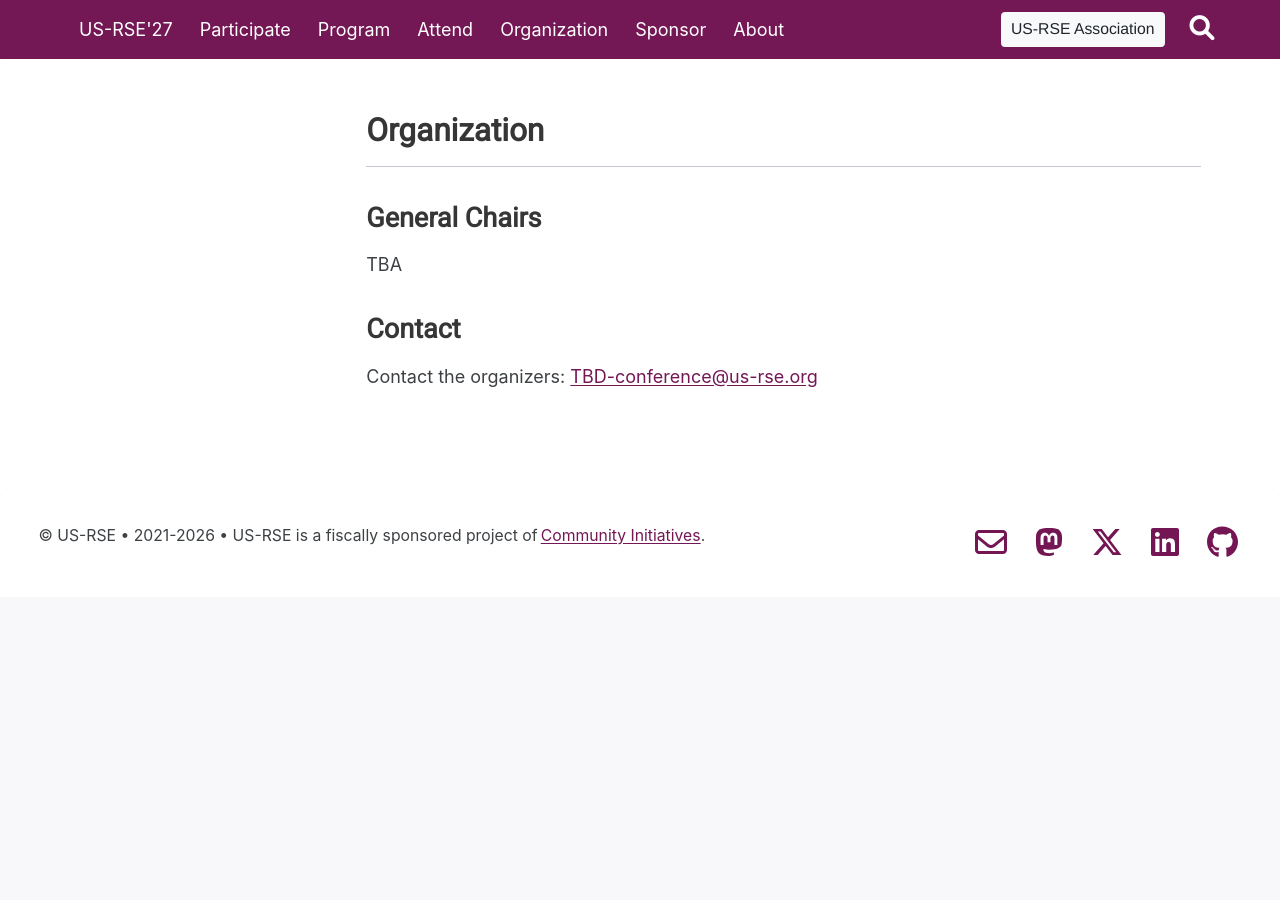
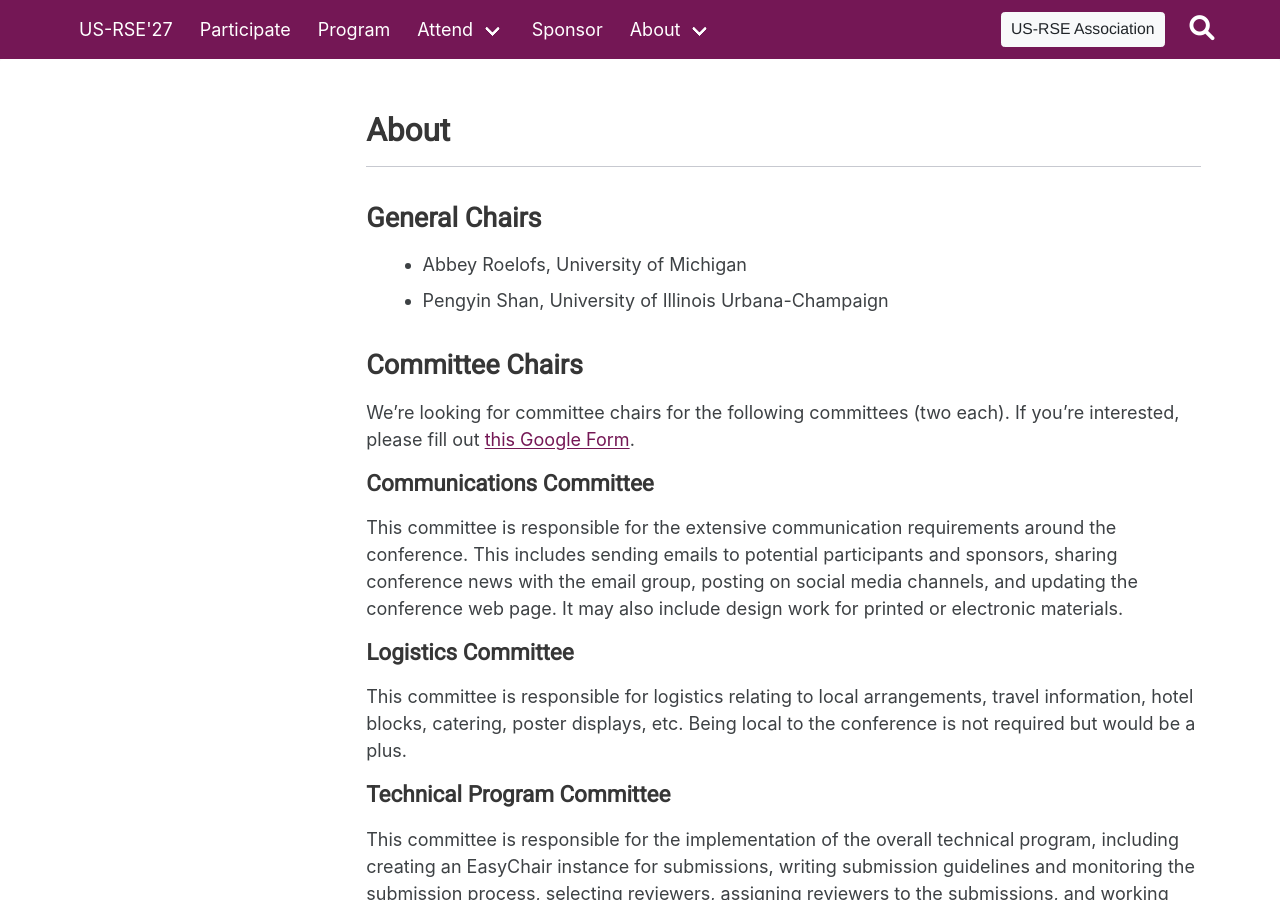
Before and after one commit to USRSE/usrse27, a Jekyll site: the page built from pages/organization/organization.md, in a window 1280 px wide and 900 px high. Built offline with Jekyll 4.4.1, drawn with Linux system fonts in a browser that asks for light colours; a style sheet for code colours, icons or effects is not loaded; some of the changed text lies outside the part shown.

Commit message:
Basic framework created and 2027 information added

```diff
--- a/pages/organization/organization.md
+++ b/pages/organization/organization.md
@@ -1,17 +1,38 @@
 ---
 layout: page
-title: Organization
-description: Organizing Committees
-menubar: organization
-permalink: organization/
+title: About
+description: Planning Committees
+menubar: about
+permalink: about/
 set_last_modified: true
 ---
 
 ### General Chairs
 
-TBA
+- Abbey Roelofs, University of Michigan
+- Pengyin Shan, University of Illinois Urbana-Champaign
 
+### Committee Chairs
+We're looking for committee chairs for the following committees (two each). If you're interested, please fill out [this Google Form](https://docs.google.com/forms/d/e/1FAIpQLSfsCNJCj56OQ45AJBRhQprTUjUtYJVJn5W9eOKbGbdUTfIXQw/viewform?usp=header).
+
+#### Communications Committee
+This committee is responsible for the extensive communication requirements around the conference. This includes sending emails to potential participants and sponsors, sharing conference news with the email group, posting on social media channels, and updating the conference web page. It may also include design work for printed or electronic materials.
+
+#### Logistics Committee
+This committee is responsible for logistics relating to local arrangements, travel information, hotel blocks, catering, poster displays, etc. Being local to the conference is not required but would be a plus.
+
+#### Technical Program Committee
+This committee is responsible for the implementation of the overall technical program, including creating an EasyChair instance for submissions, writing submission guidelines and monitoring the submission process, selecting reviewers, assigning reviewers to the submissions, and working with logistics to schedule technical sessions.
+
+#### Publications Committee
+This committee is responsible for making the submissions in the right format available in open-access proceedings, determining whether to have a journal special issue, and arranging for this issue.
+
+#### Student Program Committee
+This committee is responsible for planning and organizing a student-focused program for the conference. In past years, this has involved things like a mentor matching program at the conference, resume clinic, or special lunch sessions for students, but the format and content of the program will really be up to you!
+
+#### Conference Experience Committee
+This committee is responsible for facilitating a conference environment where everyone feels welcome. Exact specifics are up to you, but we'd like to see events or programs that encourage participants to build connections and feel comfortable. This may include working with logistics to organize a quiet room, game tables, dinner groups, intro sessions for first-time attendees, or anything else you think would improve the conference experience. Creativity welcome!
 
 ### Contact
 
-Contact the organizers: [TBD-conference@us-rse.org](mailto:TBD-conference@us-rse.org)
+Contact the organizers: [usrse27-conference@us-rse.org](mailto:usrse27-conference@us-rse.org)
```
Also changed, not shown: _data/navigation.yml (+12 -2 lines), _posts/2024-09-24-tbd.md (deleted, +0 -13 lines), _posts/2026-10-21-announcing-usrse27.md (added, +13 -0 lines), index.html (+1 -16 lines), pages/about/code-of-conduct.md (+1 -1 lines), pages/attend/overview.md (+7 -3 lines), pages/attend/registration.md (added, +12 -0 lines), pages/attend/things-to-do.md (added, +26 -0 lines), pages/attend/travel.md (+0 -19 lines), 1 other file.
